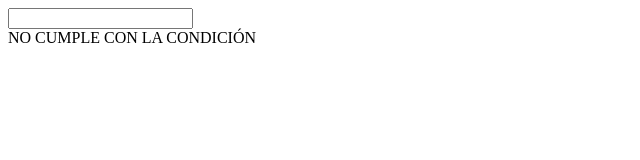
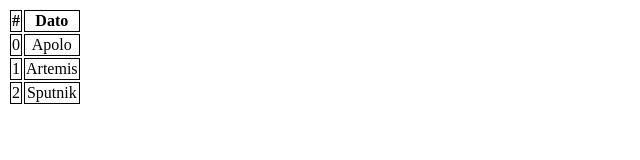
Before and after one commit to ZulayNicolOrtegonPintoADSO/VueBasicoDirectiva, a plain HTML site: page index.html in a window 1280 px wide. Shown: the whole page, without its empty margins (0-640 px from the left). Drawn offline with nearby package versions, Linux system fonts and the light colour scheme.

```diff
--- a/componentes/my-component.js
+++ b/componentes/my-component.js
@@ -1,11 +1,11 @@
 export default{
     data(){
         return {
-            mensaje:`<em> Apolo </em>` ,
-            mensaje2: `<mark> Artemis </mark>` ,
-            mensaje3:`<u> Sputnik </u>` ,
-            mensaje4: `NO CUMPLE CON LA CONDICIÓN` ,
-            opcion: null,
+           lista: [
+            "Apolo",
+            "Artemis" ,
+            "Sputnik"
+           ]
         }
     }
 }
--- a/index.html
+++ b/index.html
@@ -10,12 +10,39 @@
 </head>
 <body>
     <div id="app">
-        <input type="text" v-model="opcion">
-        <div v-if="opcion=='Apolo'" v-html="mensaje"></div>
-        <div v-else-if="opcion=='Artemis'" v-html="mensaje2"></div>
-        <div v-else-if="opcion=='Sputnik'" v-html="mensaje3"></div>
-        <div v-else v-html="mensaje4" class="error"></div>
+        <table>
+            <thead>
+                <tr>
+                    <th>#</th>
+                    <th>Dato</th>
+                </tr>
+            </thead>
+            <tbody v-for="(val, id) in lista":key="id">
+                <tr>
+                    <td v-text="id"></td>
+                    <td v-text="val"></td>
+                </tr>
+            </tbody>
+        </table>
     </div>
 </body>
 </html>
-<!-- La directiva v-if hace algo muy parecido a la directiva v-show pero tiene una diferencia principal: mientras que v-show mantiene el código en el HTML y lo oculta o muestra con CSS dependiendo del valor indicado, v-if evaluará la condición y si es falsa no la colocará en el HTML. Además, con v-if podemos usar v-else y/o v-else-if, por lo que es algo más potente.-->
+<!--v-for posibilidad de crear un bulce for desde las templates de código  HTML de vue.-->
+
+
+<!-- Ejemplo:  v-for="(configuración) in array":key="id" -->
+<!-- Configuración: (val,id)-->
+<!-- Definición iteramos por cada uno de los elementos del array -->
+
+
+<!-- Ejemplo:  v-for="(configuración) in objet":key="id" -->
+<!-- Configuración: (val, name, id)-->
+<!-- Definición iteramos por cadaa una de las propiedades del objeto.  -->
+
+<!-- Ejemplo:  v-for="(configuración) in number":key="id" -->
+<!-- Configuración: (i,id)-->
+<!-- Definición iteramos en un bucle de 1 al número number -->
+
+<!-- Ejemplo:  v-for="(configuración) in string":key="id" -->
+<!-- Configuración: (char,id)-->
+<!-- Definición iteramos por cada carácter del string -->
--- a/style.css
+++ b/style.css
@@ -1,7 +1,4 @@
-.info{
-    background-color: #df2e2e;;
-    color: #fff;
-    font-family: sans-serif;
-    padding: .5rem;
-    border-radius: .3rem;
+th ,td{
+    border: .1rem solid #000;
+    text-align: center;
 }
```
